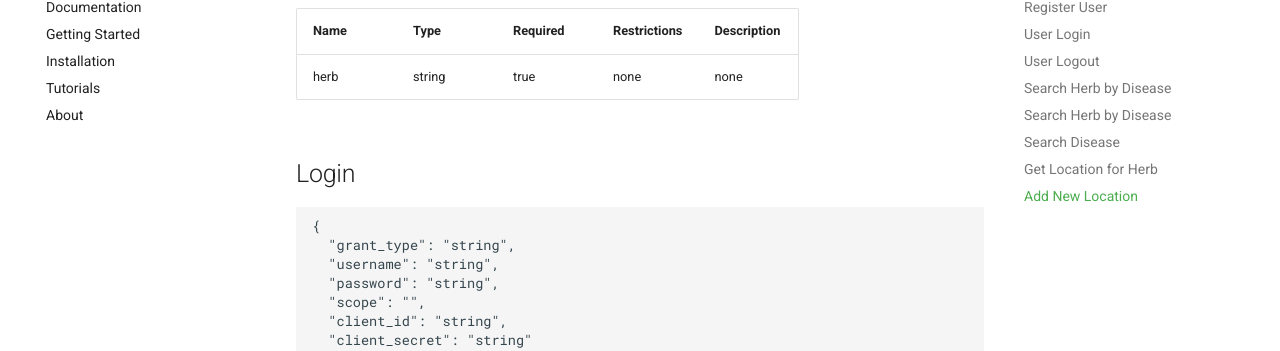
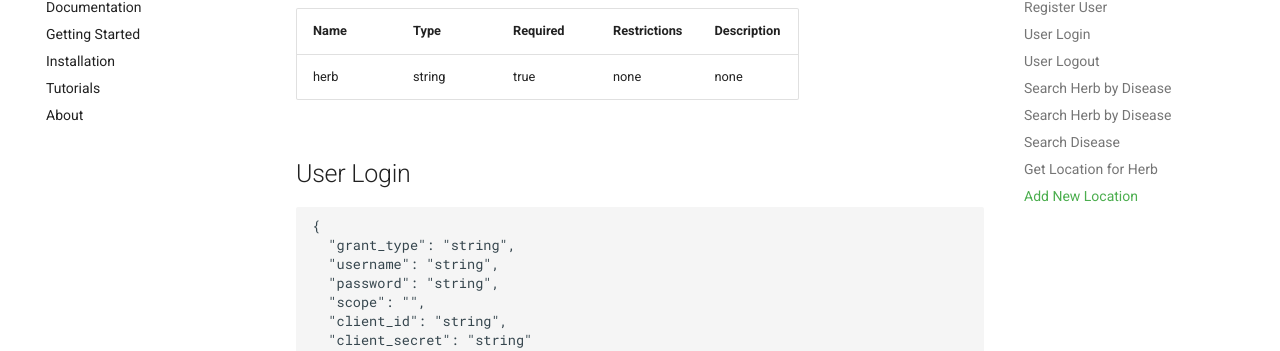
Before and after one commit to dilshankarunarathne/herb-classifier-backend, an MkDocs documentation site: the page built from docs/api_documentation.md, in a window 1280 px wide and 900 px high, scrolled down 34530 px. Shown: the part 101-452 px from the top of the window. Built offline with MkDocs 1.6.1 and Material for MkDocs 9.7.7, drawn with Linux system fonts in a browser that asks for light colours.

Commit message:
Update api_documentation.md

```diff
--- a/docs/api_documentation.md
+++ b/docs/api_documentation.md
@@ -1786,7 +1786,7 @@ OAuth2PasswordBearer
 |---|---|---|---|---|
 |herb|string|true|none|none|
 
-<h2 id="tocS_Body_login_for_access_token_api_auth_login_post">Login</h2>
+<h2 id="tocS_Body_login_for_access_token_api_auth_login_post">User Login</h2>
 <!-- backwards compatibility
 <a id="schemabody_login_for_access_token_api_auth_login_post"></a>
 <a id="schema_Body_login_for_access_token_api_auth_login_post"></a>
```
